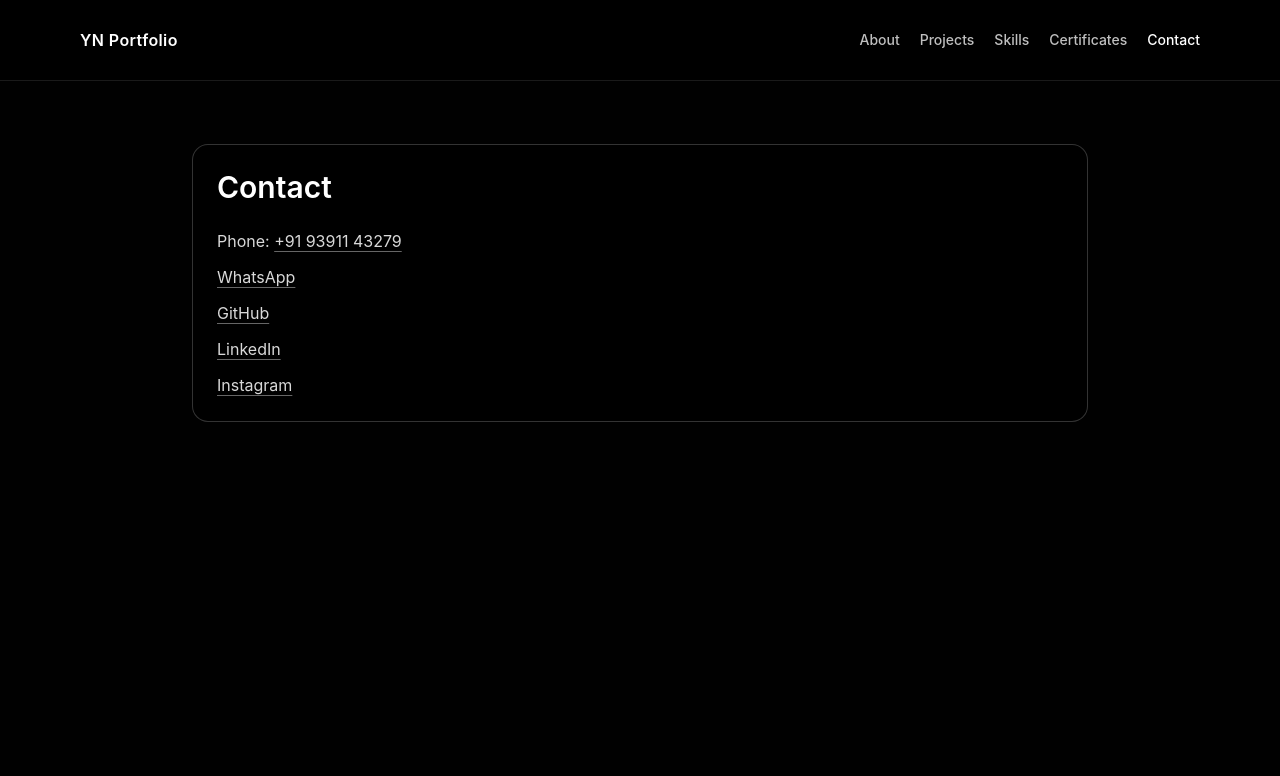
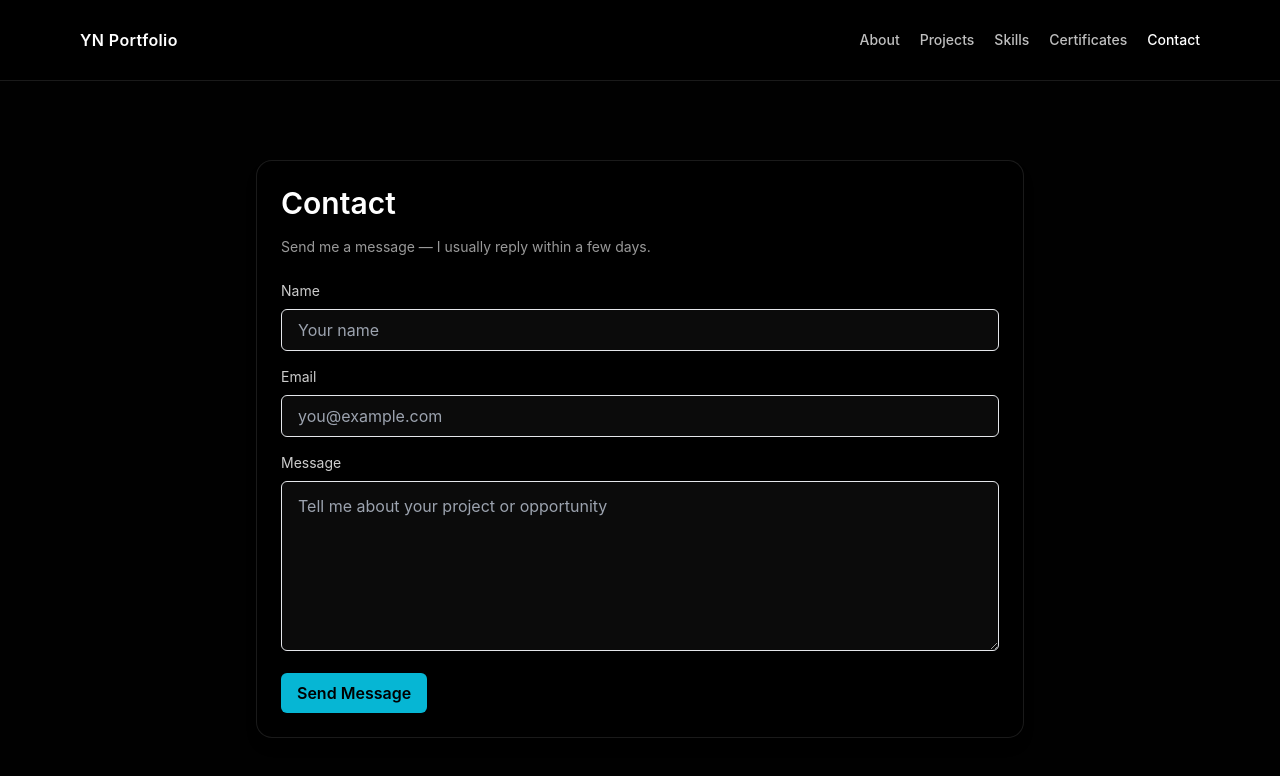
Before and after one commit to 24MIS1094/portfolio, a React (Vite) app: page /contact in a window 1280 px wide. Shown: the top 776 px of the page. Built offline with nearby package versions, Linux system fonts and the light colour scheme.

Commit message:
Add contact form and serverless handler

```diff
--- a/src/pages/Contact.tsx
+++ b/src/pages/Contact.tsx
@@ -1,30 +1,125 @@
 import { motion } from 'framer-motion';
+import React, { useState } from 'react';
 
-const Contact = () => {
+type FormState = { name: string; email: string; message: string };
+
+const Contact: React.FC = () => {
+  const [form, setForm] = useState<FormState>({ name: '', email: '', message: '' });
+  const [loading, setLoading] = useState(false);
+  const [status, setStatus] = useState<'idle' | 'success' | 'error'>('idle');
+  const [errorMsg, setErrorMsg] = useState<string | null>(null);
+
+  const handleChange = (e: React.ChangeEvent<HTMLInputElement | HTMLTextAreaElement>) => {
+    setForm({ ...form, [e.target.name]: e.target.value });
+  };
+
+  const validate = () => {
+    if (!form.name.trim() || !form.email.trim() || !form.message.trim()) {
+      setErrorMsg('Please fill all fields.');
+      return false;
+    }
+    const emailRegex = /^[^\s@]+@[^\s@]+\.[^\s@]+$/;
+    if (!emailRegex.test(form.email)) {
+      setErrorMsg('Please enter a valid email address.');
+      return false;
+    }
+    setErrorMsg(null);
+    return true;
+  };
+
+  const handleSubmit = async (e: React.FormEvent) => {
+    e.preventDefault();
+    if (!validate()) return;
+    setLoading(true);
+    setStatus('idle');
+    try {
+      const res = await fetch('/api/contact', {
+        method: 'POST',
+        headers: { 'Content-Type': 'application/json' },
+        body: JSON.stringify(form),
+      });
+      if (res.ok) {
+        setStatus('success');
+        setForm({ name: '', email: '', message: '' });
+      } else {
+        const data = await res.json().catch(() => ({}));
+        setErrorMsg(data?.error || 'Something went wrong.');
+        setStatus('error');
+      }
+    } catch (err) {
+      setErrorMsg('Network error. Please try again later.');
+      setStatus('error');
+    } finally {
+      setLoading(false);
+    }
+  };
+
   return (
     <motion.main
-      className="min-h-[calc(100vh-5rem)] bg-[#010101] px-6 py-16 text-white"
+      className="min-h-[calc(100vh-5rem)] bg-[#010101] px-6 py-20 text-white"
       initial={{ opacity: 0, y: 18 }}
       animate={{ opacity: 1, y: 0 }}
       transition={{ duration: 0.28, ease: 'easeOut' }}
     >
-      <div className="mx-auto w-full max-w-4xl rounded-2xl border border-white/20 bg-black/30 p-6">
-        <h1 className="text-3xl font-semibold">Contact</h1>
+      <section className="mx-auto w-full max-w-3xl rounded-2xl border border-white/10 bg-black/30 p-6 shadow-lg">
+        <h1 className="text-3xl font-semibold mb-4">Contact</h1>
+        <p className="text-sm text-white/60 mb-6">Send me a message — I usually reply within a few days.</p>
 
-        <div className="mt-6 space-y-3 text-white/85">
-          <p>
-            Phone:{' '}
-            <a className="underline decoration-white/40 underline-offset-4 hover:text-white" href="tel:+919391143279">
-              +91 93911 43279
-            </a>
-          </p>
-          <p><a className="underline decoration-white/40 underline-offset-4 hover:text-white" href="https://wa.me/919391143279" target="_blank" rel="noreferrer">WhatsApp</a></p>
-          <p><a className="underline decoration-white/40 underline-offset-4 hover:text-white" href="https://github.com/24MIS1094" target="_blank" rel="noreferrer">GitHub</a></p>
-          <p><a className="underline decoration-white/40 underline-offset-4 hover:text-white" href="https://www.linkedin.com/in/arjun-yn-420bb731a" target="_blank" rel="noreferrer">LinkedIn</a></p>
-          <p><a className="underline decoration-white/40 underline-offset-4 hover:text-white" href="https://www.instagram.com/iam_always_arjun" target="_blank" rel="noreferrer">Instagram</a></p>
-        </div>
+        <form onSubmit={handleSubmit} className="space-y-4">
+          <div>
+            <label className="block text-sm text-white/80 mb-2">Name</label>
+            <input
+              name="name"
+              value={form.name}
+              onChange={handleChange}
+              className="w-full rounded-md bg-[#0b0b0b] border border-white/8 px-4 py-2 text-white focus:outline-none focus:ring-2 focus:ring-cyan-400"
+              placeholder="Your name"
+              required
+            />
+          </div>
 
-      </div>
+          <div>
+            <label className="block text-sm text-white/80 mb-2">Email</label>
+            <input
+              name="email"
+              type="email"
+              value={form.email}
+              onChange={handleChange}
+              className="w-full rounded-md bg-[#0b0b0b] border border-white/8 px-4 py-2 text-white focus:outline-none focus:ring-2 focus:ring-cyan-400"
+              placeholder="you@example.com"
+              required
+            />
+          </div>
+
+          <div>
+            <label className="block text-sm text-white/80 mb-2">Message</label>
+            <textarea
+              name="message"
+              value={form.message}
+              onChange={handleChange}
+              rows={6}
+              className="w-full rounded-md bg-[#0b0b0b] border border-white/8 px-4 py-3 text-white focus:outline-none focus:ring-2 focus:ring-cyan-400"
+              placeholder="Tell me about your project or opportunity"
+              required
+            />
+          </div>
+
+          {errorMsg && <div className="text-sm text-red-400">{errorMsg}</div>}
+
+          <div className="flex items-center gap-4">
+            <button
+              type="submit"
+              className="inline-flex items-center gap-2 rounded-md bg-cyan-500 px-4 py-2 text-black font-semibold hover:brightness-95 disabled:opacity-60"
+              disabled={loading}
+            >
+              {loading ? 'Sending…' : 'Send Message'}
+            </button>
+
+            {status === 'success' && <div className="text-sm text-green-400">Message sent — thank you!</div>}
+            {status === 'error' && <div className="text-sm text-red-400">Failed to send message.</div>}
+          </div>
+        </form>
+      </section>
     </motion.main>
   );
 };
```
Also changed, not shown: api/contact.ts (added, +33 -0 lines).
